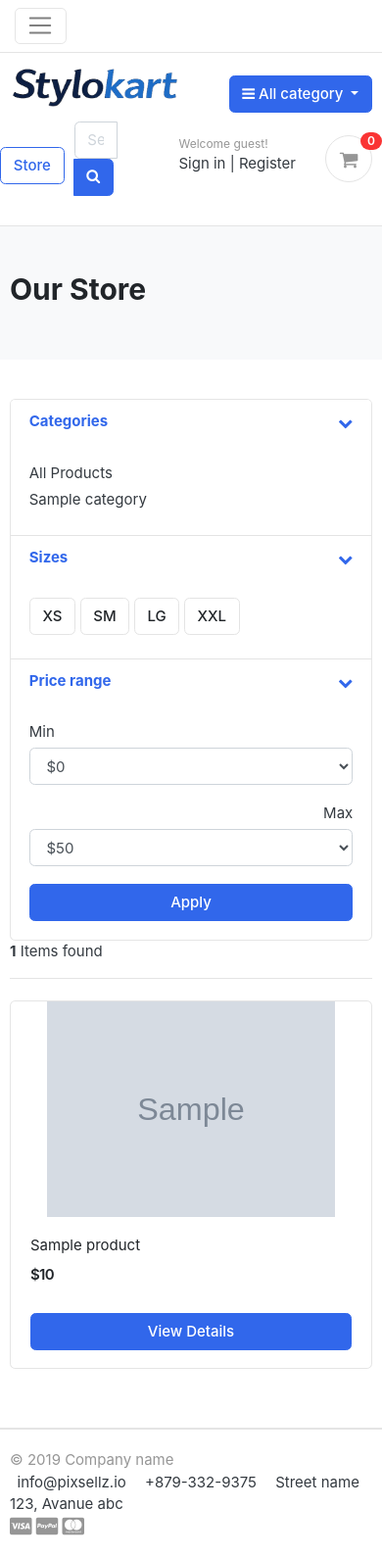
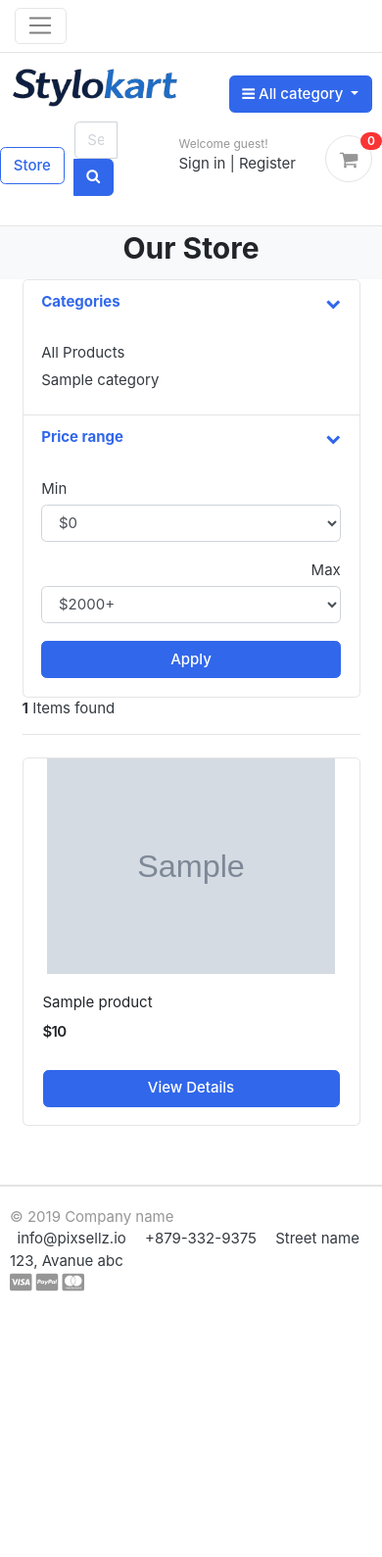
Before and after one commit to alokbindd/StyloKart, a Django app: page /store/ in a window 390 px wide. Shown: the whole page at 98% size. After the commit the page ends 1318 px from the top, so only its background shows below. Run offline with Django 5.2, Linux system fonts and the light colour scheme; tables that the repository leaves empty hold one stand-in row (values such as "Sample post"); grey boxes marked "Sample" are stand-in pictures; some libraries are stand-ins or nearby versions; some web fonts are replaced.

Commit message:
Refactor store template for improved layout and functionality, including price range filtering and enhanced responsiveness.

```diff
--- a/templates/store/store.html
+++ b/templates/store/store.html
@@ -1,22 +1,22 @@
 {% extends 'base.html' %} {% load static %} {% block content %}
 <!-- ========================= SECTION PAGETOP ========================= -->
-<section class="section-pagetop bg">
-  <div class="container">
+<section class="section-pagetop bg py-1">
+  <div class="container-fluid px-4">
     {% if 'search' in request.path %}
-    <h2 class="title-page">Search result</h2>
+    <h2 class="title-page text-center">Search result</h2>
     {% else %}
-    <h2 class="title-page">Our Store</h2>
+    <h2 class="title-page text-center">Our Store</h2>
     {%endif%}
   </div>
 
-  <!-- container //  -->
+  <!-- container-fluid px-4 //  -->
 </section>
 
 <!-- ========================= SECTION INTRO END// ========================= -->
 
 <!-- ========================= SECTION CONTENT ========================= -->
-<section class="section-content padding-y">
-  <div class="container">
+<section class="section-content padding-y pt-0">
+  <div class="container-fluid px-4">
     <div class="row">
       <aside class="col-md-3">
         <div class="card">
@@ -49,45 +49,6 @@
               <!-- card-body.// -->
             </div>
           </article>
-          <!-- filter-group  .// -->
-          <article class="filter-group">
-            <header class="card-header">
-              <a
-                href="#"
-                data-toggle="collapse"
-                data-target="#collapse_4"
-                aria-expanded="true"
-                class=""
-              >
-                <i class="icon-control fa fa-chevron-down"></i>
-                <h6 class="title">Sizes</h6>
-              </a>
-            </header>
-            <div class="filter-content collapse show" id="collapse_4" style="">
-              <div class="card-body">
-                <label class="checkbox-btn">
-                  <input type="checkbox" />
-                  <span class="btn btn-light"> XS </span>
-                </label>
-
-                <label class="checkbox-btn">
-                  <input type="checkbox" />
-                  <span class="btn btn-light"> SM </span>
-                </label>
-
-                <label class="checkbox-btn">
-                  <input type="checkbox" />
-                  <span class="btn btn-light"> LG </span>
-                </label>
-
-                <label class="checkbox-btn">
-                  <input type="checkbox" />
-                  <span class="btn btn-light"> XXL </span>
-                </label>
-              </div>
-              <!-- card-body.// -->
-            </div>
-          </article>
           <!-- filter-group .// -->
 
           <article class="filter-group">
@@ -105,35 +66,36 @@
             </header>
             <div class="filter-content collapse show" id="collapse_3" style="">
               <div class="card-body">
+                <form method="get" action="">
                   <div class="form-row">
                     <div class="form-group col-md-6">
                       <label>Min</label>
-                    <!-- <input class="form-control" placeholder="$0" type="number"> -->
-                    <select class="mr-2 form-control">
-                      <option value="0">$0</option>
-                      <option value="50">$50</option>
-                      <option value="100">$100</option>
-                      <option value="150">$150</option>
-                      <option value="200">$200</option>
-                      <option value="500">$500</option>
-                      <option value="1000">$1000</option>
+                      <select class="mr-2 form-control" name="min_price">
+                        <option value="0" {% if min_price == '0' or min_price == '' %}selected{% endif %}>$0</option>
+                        <option value="50" {% if min_price == '50' %}selected{% endif %}>$50</option>
+                        <option value="100" {% if min_price == '100' %}selected{% endif %}>$100</option>
+                        <option value="150" {% if min_price == '150' %}selected{% endif %}>$150</option>
+                        <option value="200" {% if min_price == '200' %}selected{% endif %}>$200</option>
+                        <option value="500" {% if min_price == '500' %}selected{% endif %}>$500</option>
+                        <option value="1000" {% if min_price == '1000' %}selected{% endif %}>$1000</option>
                       </select>
                     </div>
                     <div class="form-group text-right col-md-6">
                       <label>Max</label>
-                    <select class="mr-2 form-control">
-                      <option value="50">$50</option>
-                      <option value="100">$100</option>
-                      <option value="150">$150</option>
-                      <option value="200">$200</option>
-                      <option value="500">$500</option>
-                      <option value="1000">$1000</option>
-                      <option value="2000">$2000+</option>
+                      <select class="mr-2 form-control" name="max_price">
+                        <option value="50" {% if max_price == '50' %}selected{% endif %}>$50</option>
+                        <option value="100" {% if max_price == '100' %}selected{% endif %}>$100</option>
+                        <option value="150" {% if max_price == '150' %}selected{% endif %}>$150</option>
+                        <option value="200" {% if max_price == '200' %}selected{% endif %}>$200</option>
+                        <option value="500" {% if max_price == '500' %}selected{% endif %}>$500</option>
+                        <option value="1000" {% if max_price == '1000' %}selected{% endif %}>$1000</option>
+                        <option value="99999" {% if max_price == '99999' or max_price == '' %}selected{% endif %}>$2000+</option>
                       </select>
                     </div>
                   </div>
                   <!-- form-row.// -->
-                <button class="btn btn-block btn-primary">Apply</button>
+                  <button type="submit" class="btn btn-block btn-primary">Apply</button>
+                </form>
               </div>
               <!-- card-body.// -->
             </div>
@@ -186,7 +148,7 @@
           <!-- col.// -->
           {% endfor %}
         {% else %}
-        <div class="container">
+        <div class="container-fluid px-4">
           <h2 class="text-center">No result found, please search again. </h2>
         </div>
         {%endif%}
@@ -197,7 +159,7 @@
 			<ul class="pagination">
 				{% if products.has_previous %}
 				<li class="page-item">
-					<a class="page-link" href="?page={{products.previous_page_number}}">Previous</a>
+					<a class="page-link" href="?page={{ products.previous_page_number }}{% if min_price %}&min_price={{ min_price }}{% endif %}{% if max_price %}&max_price={{ max_price }}{% endif %}">Previous</a>
 				</li>
 				{% else %}
 				<li class="page-item disabled">
@@ -205,18 +167,18 @@
 				</li>
 				{% endif %}
 
-				{%for i in products.paginator.page_range %}
-					{% if products.number == i  %}
+				{% for i in products.paginator.page_range %}
+					{% if products.number == i %}
 					<li class="page-item active">
-						<a class="page-link" href="#">{{i}}</a>
+						<a class="page-link" href="#">{{ i }}</a>
 					</li>
 					{% else %}
-					<li class="page-item"><a class="page-link" href="?page={{i}}">{{i}}</a></li>
+					<li class="page-item"><a class="page-link" href="?page={{ i }}{% if min_price %}&min_price={{ min_price }}{% endif %}{% if max_price %}&max_price={{ max_price }}{% endif %}">{{ i }}</a></li>
 					{% endif %}
 				{% endfor %}
 
 				{% if products.has_next %}
-				<li class="page-item"><a class="page-link" href="?page={{products.next_page_number}}">Next</a></li>
+				<li class="page-item"><a class="page-link" href="?page={{ products.next_page_number }}{% if min_price %}&min_price={{ min_price }}{% endif %}{% if max_price %}&max_price={{ max_price }}{% endif %}">Next</a></li>
 				{% else %}
 				<li class="page-item disabled"><a class="page-link" href="#">Next</a></li>
 				{% endif %}
@@ -228,7 +190,7 @@
       <!-- col.// -->
     </div>
   </div>
-  <!-- container .//  -->
+  <!-- container-fluid px-4 .//  -->
 </section>
 <!-- ========================= SECTION CONTENT END// ========================= -->
 
```
Lines whose indentation alone changed are shown as unchanged.
